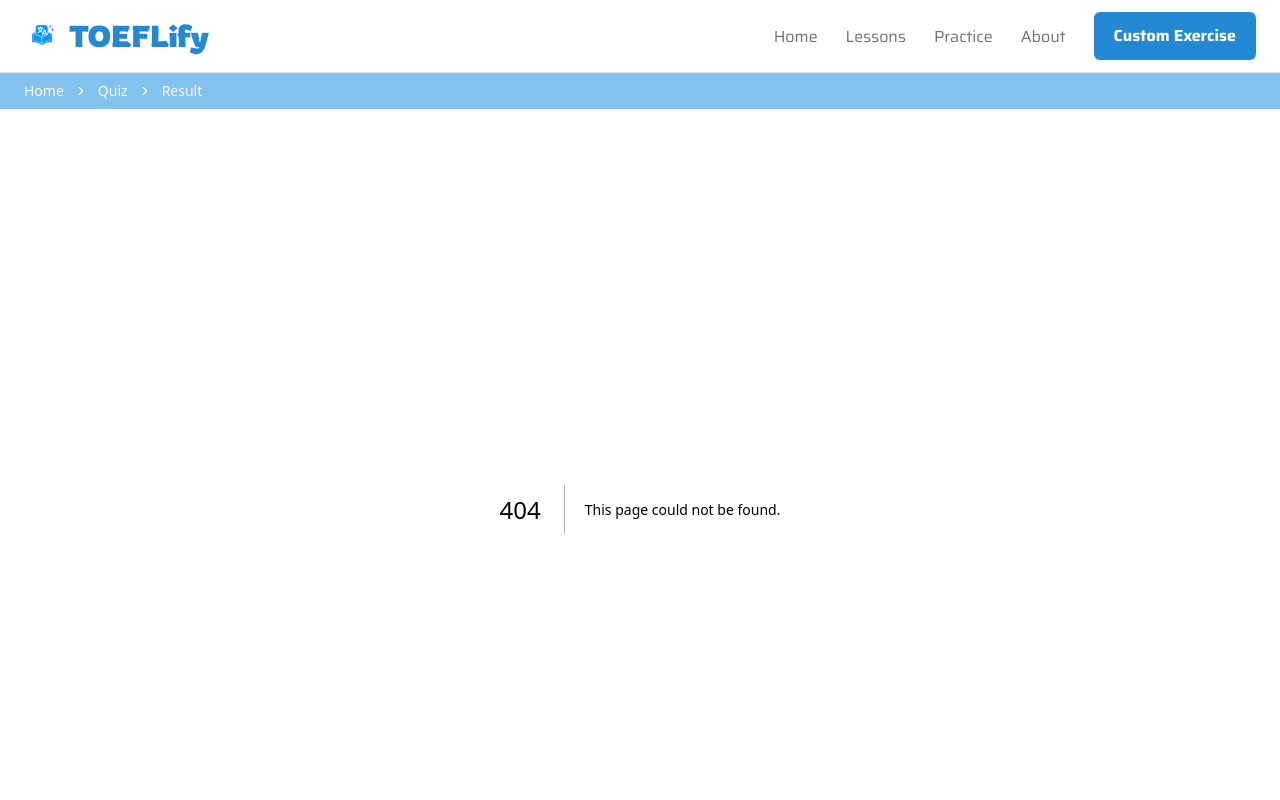
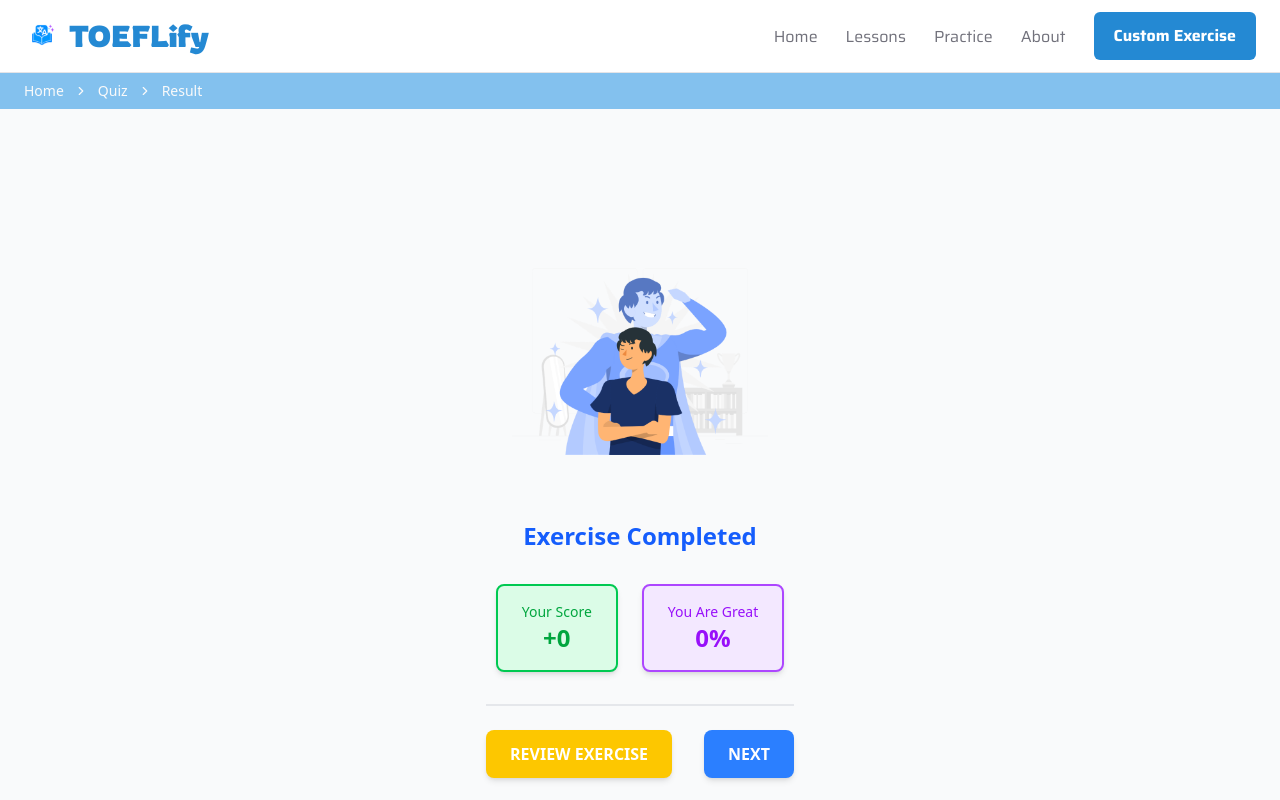
Before and after one commit to ihsanGhoziZulfikar/toeflify, a Next.js app: page /quiz/result in a window 1280 px wide. Before the commit this address had no page. Shown: the top 800 px of the page. Built offline with nearby package versions, Linux system fonts and the light colour scheme.

Commit message:
feature: fetch quiz data

```diff
--- a/app/custom-exercise/_components/CustomExerciseForm.tsx
+++ b/app/custom-exercise/_components/CustomExerciseForm.tsx
@@ -4,6 +4,7 @@ import RadioSelect from "@/components/RadioSelect";
 import TextAreaInput from "@/components/TextAreaInput";
 import TextInput from "@/components/TextInput";
 import ToggleOptions from "@/components/ToggleOption";
+import { useRouter } from "next/navigation";
 import { useState } from "react";
 
 interface CustomExerciseProps {
@@ -11,6 +12,7 @@ interface CustomExerciseProps {
 }
 
 export default function CustomExercisePage({skillNames}: CustomExerciseProps) {
+  const router = useRouter();
   const [skills, setSkills] = useState<string[]>([]);
   const [topics, setTopics] = useState("");
   const [difficulty, setDifficulty] = useState("");
@@ -29,24 +31,9 @@ export default function CustomExercisePage({skillNames}: CustomExerciseProps) {
       additional,
     };
 
-    const res = await fetch("/api/getExercise", {
-      method: "POST",
-      headers: { "Content-Type": "application/json" },
-      body: JSON.stringify(payload),
-    });
-
-    const data = await res.json();
-    console.log("Response:", data);
+    const query = encodeURIComponent(JSON.stringify(payload));
+    router.push(`/quiz?data=${query}`);
   };
-
-//   const skillOption = await getSkills().catch((err) => {
-//     console.error('Failed to load sections:', err);
-//     return null;
-//   });
-
-  console.log("skillOption: ", JSON.stringify(skillNames));
-
-
 
   return (
     <div className="min-h-screen flex flex-col items-center py-10 px-4 bg-gray-50">
--- a/app/quiz/page.tsx
+++ b/app/quiz/page.tsx
@@ -1,7 +1,8 @@
 'use client';
 
-import { useRouter } from 'next/navigation';
+import { useRouter, useSearchParams } from 'next/navigation';
 import Quiz from '@/components/Quiz';
+import { useEffect, useRef } from 'react';
 
 // Sample quiz data
 const sampleQuestions = [
@@ -60,6 +61,36 @@ const sampleQuestions = [
 export default function QuizPage() {
   const router = useRouter();
 
+  const params = useSearchParams();
+  const data = params.get("data");
+  const payload = data ? JSON.parse(decodeURIComponent(data)) : null;
+  const fetchedRef = useRef(false);
+
+  useEffect(() => {
+    if (!payload || fetchedRef.current) return;
+    fetchedRef.current = true;
+
+    const fetchExercise = async () => {
+      try {
+        console.log("payload:", payload);
+        const res = await fetch("/api/getExercise", {
+          method: "POST",
+          headers: { "Content-Type": "application/json" },
+          body: JSON.stringify(payload),
+        });
+
+        if (!res.ok) throw new Error("Failed to fetch exercise");
+        const data = await res.json();
+        console.log("data:", data);
+      } catch (err: any) {
+        console.error("error:", err);
+      }
+    };
+
+    fetchExercise();
+  }, [payload]);
+
+
   const handleSubmit = (selectedOptions: Record<string, string>) => {
     console.log('Quiz submitted with answers:', selectedOptions);
 
@@ -79,14 +110,9 @@ export default function QuizPage() {
     // In real scenario, this would come from your API response
     localStorage.setItem('attempt_id', 'demo_attempt_123');
 
-    // Show score and ask if user wants to review
-    const reviewChoice = confirm(
-      `Quiz completed! Your score: ${score.toFixed(0)}% (${correctCount}/${sampleQuestions.length} correct)\n\nWould you like to review your answers?`
-    );
+    const percentage = 90;
+    router.push(`/quiz/result?score=${score}&percentage=${percentage}`);
 
-    if (reviewChoice) {
-      router.push('/quiz/review');
-    }
   };
 
   return (
--- /dev/null
+++ b/app/quiz/result/page.tsx
@@ -0,0 +1,66 @@
+"use client";
+
+import Image from "next/image";
+import { useRouter, useSearchParams } from "next/navigation";
+import CompleteQuizImage from "public/assets/images/completed-quiz.png"; // pastikan file ada di /public
+
+export default function QuizResultPage() {
+  const router = useRouter();
+  const params = useSearchParams();
+
+  // Ambil data dari query (misal: /quiz-result?score=10&percentage=85)
+  const score = Number(params.get("score")) || 0;
+  const percentage = Number(params.get("percentage")) || 0;
+
+  return (
+    <div className="flex flex-col items-center justify-center min-h-screen bg-gray-50">
+      <div className="text-center">
+        {/* Image Section */}
+        <div className="mb-6">
+          <Image
+            src={CompleteQuizImage}
+            alt="Exercise Completed"
+            width={256}
+            height={256}
+            className="mx-auto"
+          />
+        </div>
+
+        {/* Title */}
+        <h1 className="text-2xl font-bold text-blue-600 mb-8">
+          Exercise Completed
+        </h1>
+
+        {/* Score Section */}
+        <div className="flex justify-center gap-6 mb-8">
+          <div className="bg-green-100 border-2 border-green-500 text-green-600 rounded-lg px-6 py-4 text-center shadow-md">
+            <p className="text-sm font-medium">Your Score</p>
+            <p className="text-2xl font-bold">{`+${score}`}</p>
+          </div>
+          <div className="bg-purple-100 border-2 border-purple-500 text-purple-600 rounded-lg px-6 py-4 text-center shadow-md">
+            <p className="text-sm font-medium">You Are Great</p>
+            <p className="text-2xl font-bold">{`${percentage}%`}</p>
+          </div>
+        </div>
+
+        <hr className="border-t-2 border-gray-200 w-full mx-auto my-6" />
+
+        {/* Buttons */}
+        <div className="flex justify-center gap-8">
+          <button
+            className="bg-yellow-400 text-white font-semibold px-6 py-3 rounded-lg shadow-md hover:bg-yellow-500"
+            onClick={() => router.push("/quiz/review")}
+          >
+            REVIEW EXERCISE
+          </button>
+          <button
+            className="bg-blue-500 text-white font-semibold px-6 py-3 rounded-lg shadow-md hover:bg-blue-600"
+            onClick={() => router.push("/")}
+          >
+            NEXT
+          </button>
+        </div>
+      </div>
+    </div>
+  );
+}
```
Also changed, not shown: public/assets/images/completed-quiz.png (added).
